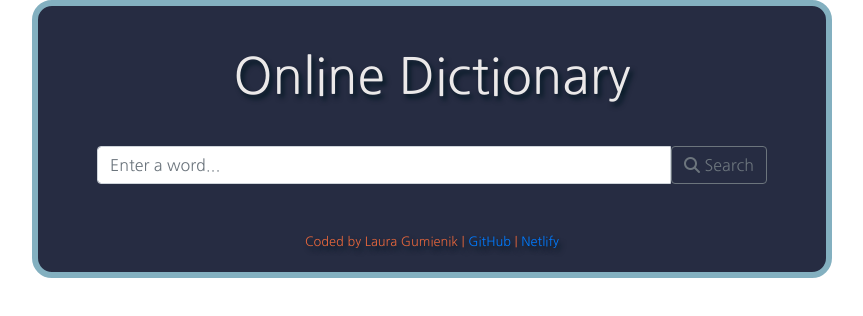
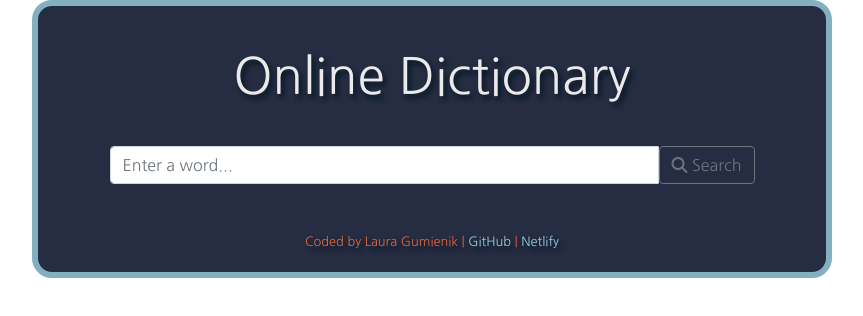
Before and after one commit to laura-g56/dictionary-react, a React (Create React App) app: page / in a window 1280 px wide. Shown: the top 316 px of the page, without its empty margins (53-916 px from the left). Built offline with nearby package versions, Linux system fonts and the light colour scheme; no server answers.

Commit message:
styling updates

```diff
--- a/src/Dictionary.css
+++ b/src/Dictionary.css
@@ -8,5 +8,5 @@ p {
 .search-form {
   display: block;
   margin: 0 auto;
-  max-width: 700px;
+  max-width: 675px;
 }
--- a/src/Footer.css
+++ b/src/Footer.css
@@ -2,3 +2,6 @@
   padding: 20px;
   color: #e4663c;
 }
+a {
+  color: #9bd0e4;
+}
```
